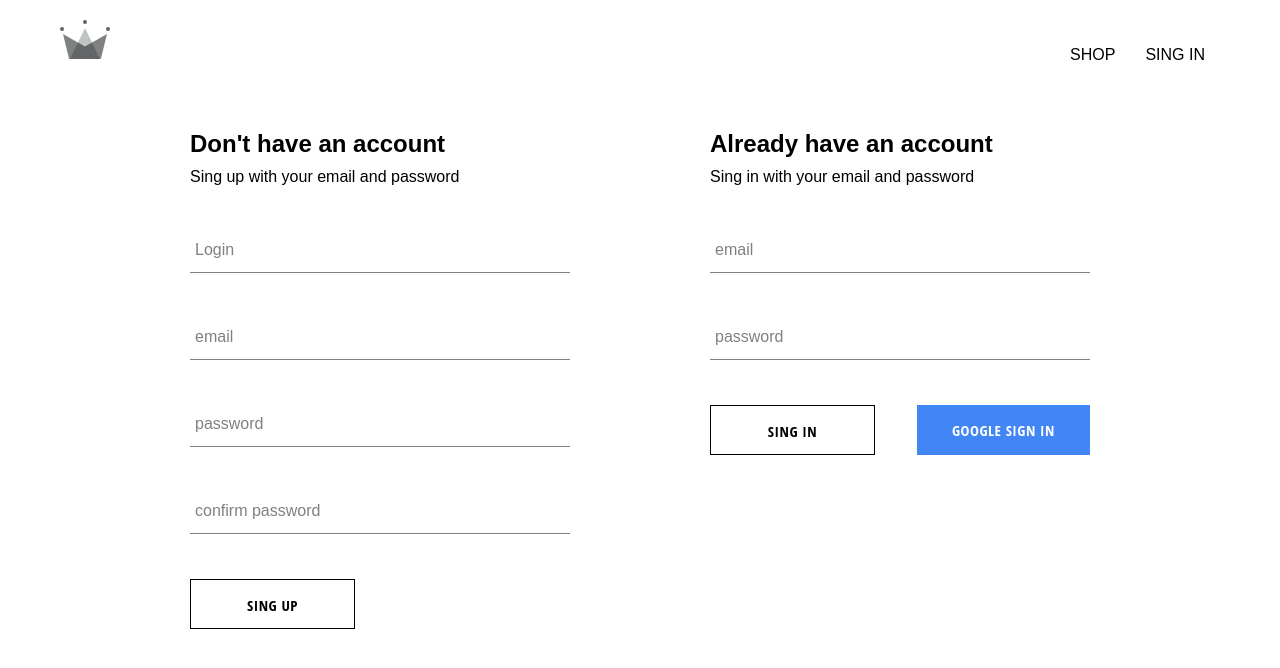
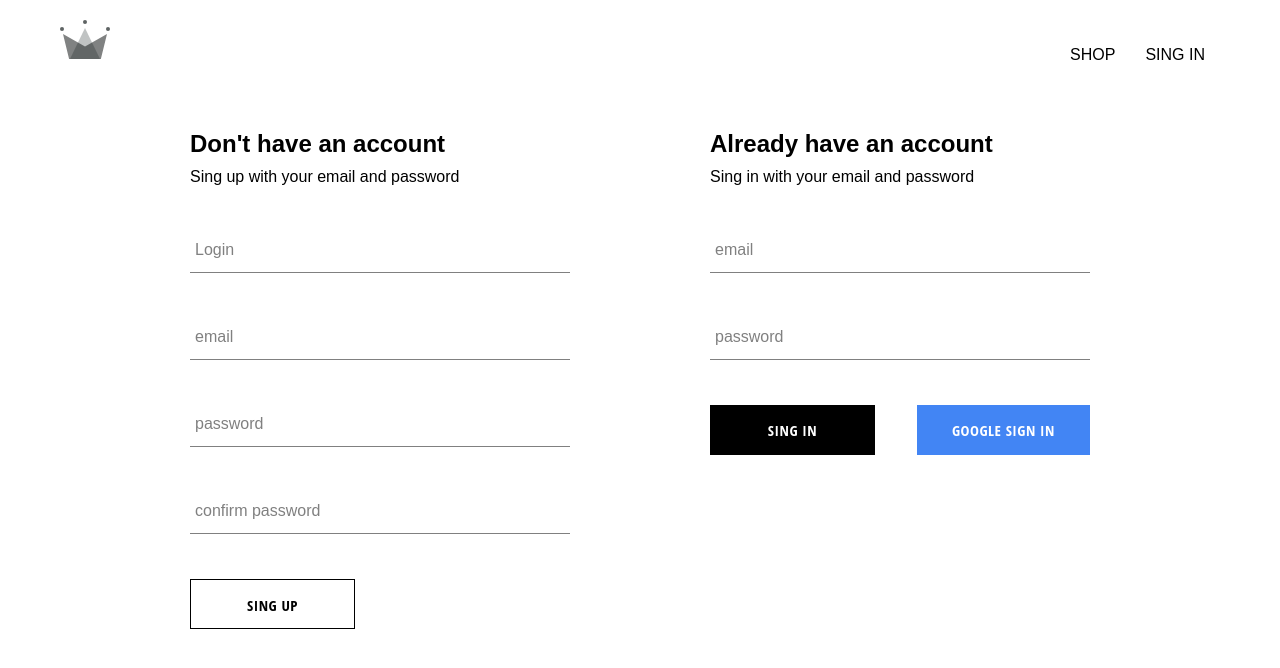
Before and after one commit to Dmitry426/ecom_shop, a React (Create React App) app in the folder Front/react/: page /auth in a window 1280 px wide. Shown: the top 668 px of the page. Built offline with nearby package versions, Linux system fonts and the light colour scheme.

Commit message:
chore: push user to context after register

```diff
--- a/Front/react/src/components/sign-in-form/sign-in-form.component.jsx
+++ b/Front/react/src/components/sign-in-form/sign-in-form.component.jsx
@@ -1,5 +1,5 @@
 import { useState } from "react";
-import { loginAuthUserWithNameAndPassword } from "../../utils/auth.utils";
+import {getUserInfo, loginAuthUserWithNameAndPassword} from "../../utils/auth.utils";
 import FormInput from "../form-input/form-input.component";
 import Button from "../button/button.component";
 import "./sing-in-form.styles.scss";
@@ -24,6 +24,7 @@ const SignInForm = () => {
     event.preventDefault();
     try {
        await loginAuthUserWithNameAndPassword(email, password);
+       await getUserInfo()
     } finally {
       resetFormFields();
     }
@@ -54,7 +55,7 @@ const SignInForm = () => {
           }}
         />
         <div className="buttons-container">
-          <Button buttonType="inverted" type="submit"> Sing In </Button>
+          <Button  type="submit"> Sing In </Button>
           <Button buttonType="google" type="button">
             Google sign in
           </Button>
```
